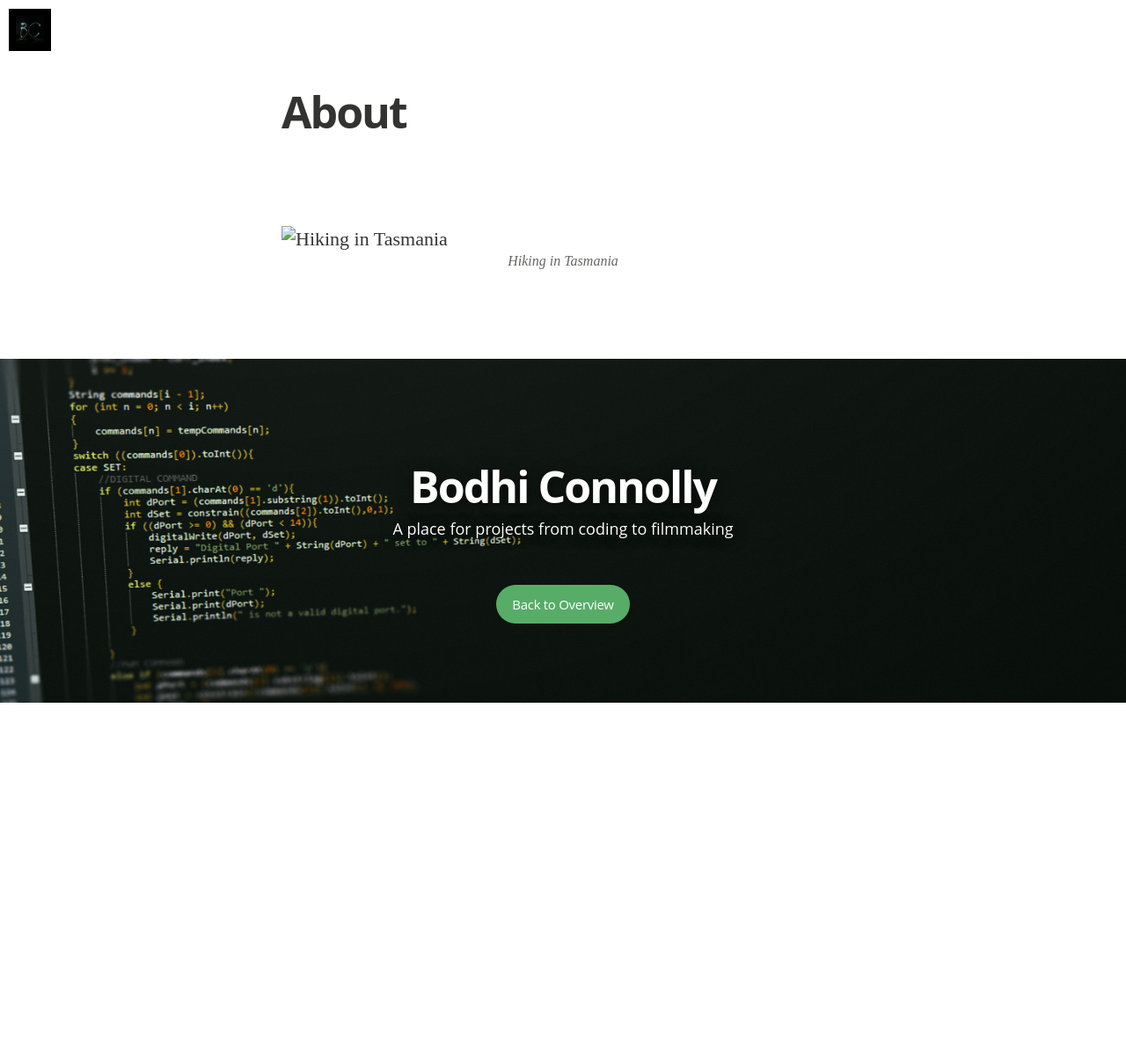
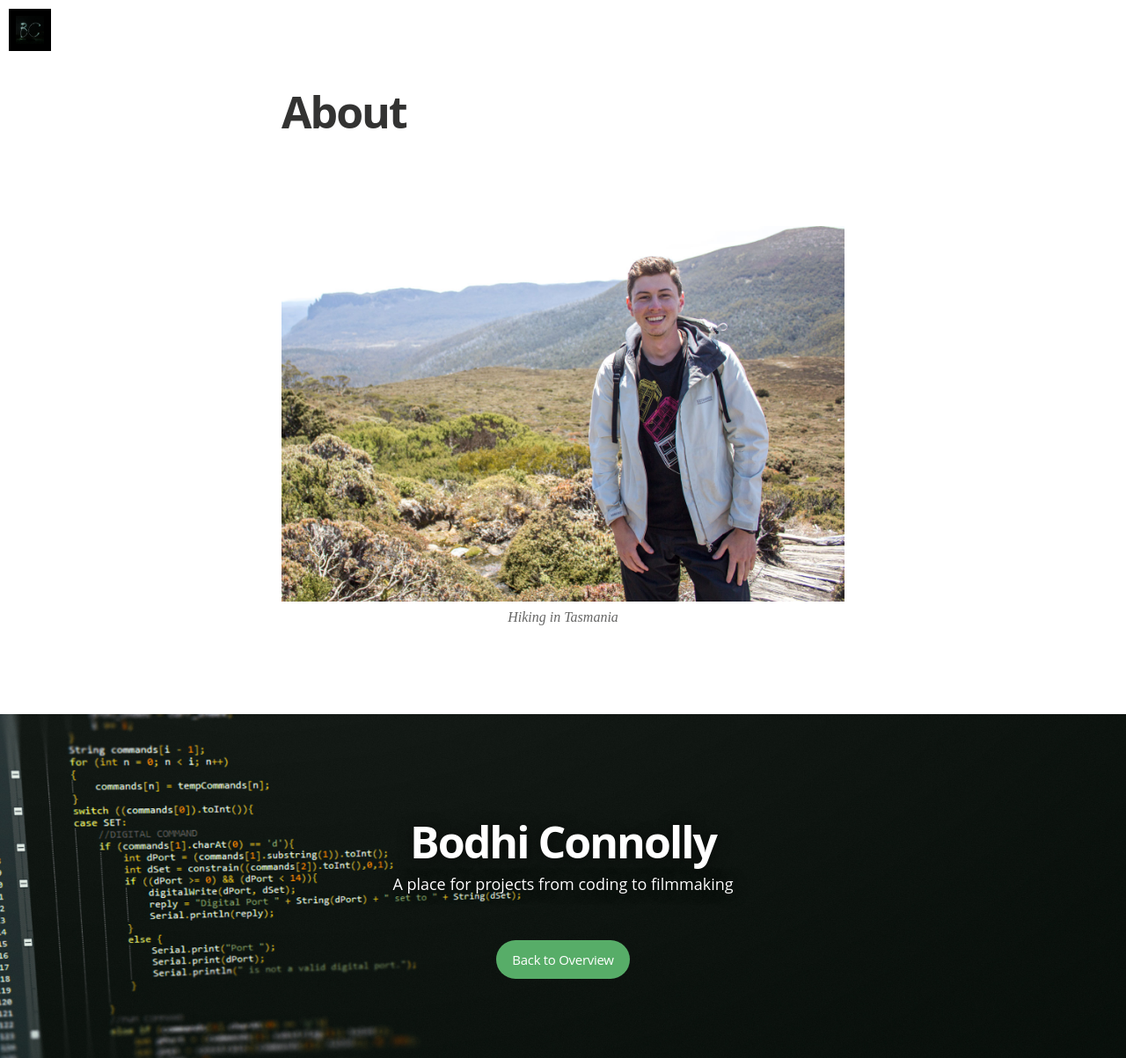
Before and after one commit to bodhiconnolly/bodhiconnolly.github.io, a Jekyll site: the page built from about.md, in a window 1280 px wide. Shown: the whole page at 88% size. Built offline with Jekyll 4.4.1, drawn with Linux system fonts in a browser that asks for light colours; nearby versions of some CDN libraries; some web fonts are replaced; Markdown is read by kramdown in place of the engine named in the settings; before the commit the page ends 900 px from its top, so only the background shows below that.

Commit message:
Updated about.md

```diff
--- a/about.md
+++ b/about.md
@@ -5,4 +5,4 @@ permalink: /about/
 published: true
 ---
 
-![Hiking in Tasmania]({{ site.baseurl }}/images/bodhi_tasmania.jpg)
+![Hiking in Tasmania]({{ site.baseurl }}/assets/images/bodhi_tasmania.jpg)
```
